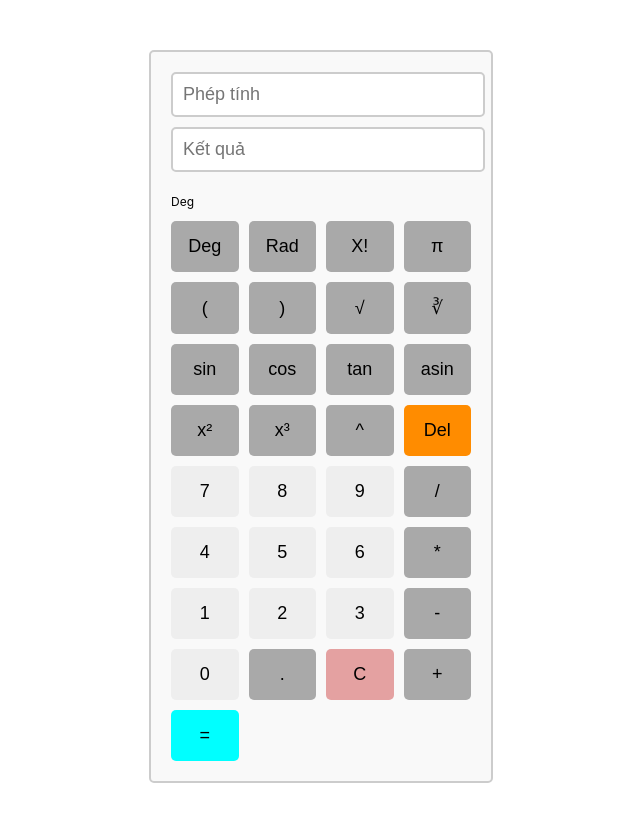
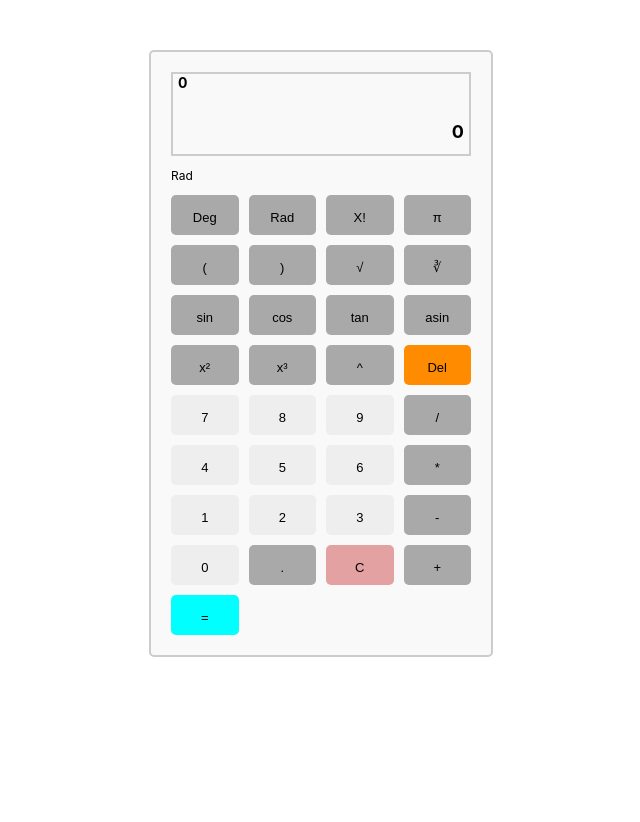
Before and after one commit to thind9xdev/scientific_calculator, a React (Create React App) app: page / in a window 1280 px wide. Shown: the top 822 px of the page, without its empty margins (319-959 px from the left). After the commit the page ends 800 px from the top, so only its background shows below. Built offline with nearby package versions, Linux system fonts and the light colour scheme.

Commit message:
fix: fix display

```diff
--- a/src/App.css
+++ b/src/App.css
@@ -6,8 +6,30 @@
   border-radius: 5px;
   background-color: #f9f9f9;
 }
+.input{
+  border: none;
+}
 .button_func{
   background-color: darkgray;
+
+}
+.resut_input{
+  padding-left: 5px;
+  font-size: 14px;
+  font-weight: bold;
+}
+.resut_output{
+  padding-top:  30px;
+  padding-right: 5px;
+  float: right;
+  font-size: 18px;
+  font-weight: bold;
+}
+.result_container{
+  border: 2px solid #ccc;
+  height: 80px;
+
+
 }
 .button_func_equal{
   background-color: aqua;
@@ -34,7 +56,11 @@ button {
   padding: 15px;
   border: none;
   border-radius: 5px;
-  font-size: 18px;
+  font-size: 13px;
+  width: 100%;
+  height: 40px;
+  font-size: 13px;
+  text-align: center;
   cursor: pointer;
   background-color: #eee;
 }
--- a/src/App.tsx
+++ b/src/App.tsx
@@ -16,24 +16,13 @@
 
 import React, { useState } from "react";
 import "./App.css";
-
+import { KeyBoard, SceenDisPlay } from "./components";
+import { factorial, rad } from "./utils";
 const App: React.FC = () => {
   const [input, setInput] = useState<string>("");
   const [output, setOutput] = useState<string>("");
-  const [isRad, setIsRad] = useState<boolean>(false);
+  const [isRad, setIsRad] = useState<boolean>(true);
   const [isError, setIsError] = useState<boolean>(false);
-
-  const rad = (degree: number) => {
-    return degree * (Math.PI / 180);
-  };
-
-  function factorial(n: number): number {
-    if (n === 0) {
-      return 1;
-    } else {
-      return n * factorial(n - 1);
-    }
-  }
 
   const handleClick = (value: string): void => {
     rad(0);
@@ -43,16 +32,16 @@ const App: React.FC = () => {
       C: "",
       sqrt: "√",
       cbrt: "∛",
-      sin: `Math.sin(${isRad ? "rad(" : ""}`,
-      cos: `Math.cos(${isRad ? "rad(" : ""}`,
-      tan: `Math.tan(${isRad ? "rad(" : ""}`,
-      asin: `Math.asinh(${isRad ? "rad(" : ""}`,
+      sin: `sin(`,
+      cos: `cos(`,
+      tan: `tan(`,
+      asin: `asin(`,
       "X!": "!",
       x: "x",
-      square: "**2",
-      cube: "**3",
+      square: "²",
+      cube: "³",
       power: "**",
-      π: "Math.PI",
+      π: "π",
       "(": "(",
       ")": ")",
     };
@@ -68,6 +57,8 @@ const App: React.FC = () => {
     setInput("");
     setOutput("");
   };
+
+
   const handleCalculate = (): void => {
     let expression: string = input;
 
@@ -80,12 +71,42 @@ const App: React.FC = () => {
     expression = expression.replace(/∛(\d+)/g, (_, number) => {
       return Math.cbrt(Number(number)).toString();
     });
+    expression = expression.replace(/π/g, Math.PI.toString());
+    expression = expression.replace(/sin\((\d+)\)/g, (_, number) => {
+      return isRad
+        ? Math.sin(Number(number)).toString()
+        : Math.sin(rad(Number(number))).toString()
+    });
 
-  expression = expression.replace(/(\d+)!/g, (_, number) => {
-    return factorial(Number(number)).toString();
-   });
+
+    expression = expression.replace(/cos\((\d+)\)/g, (_, number) => {
+      return isRad
+        ? Math.cos(Number(number)).toString()
+        : Math.cos(rad(Number(number))).toString();
+    });
+    expression = expression.replace(/tan\((\d+)\)/g, (_, number) => {
+      return isRad
+        ? Math.tan(Number(number)).toString()
+        : Math.tan(rad(Number(number))).toString();
+    });
+    expression = expression.replace(/asin\((\d+)\)/g, (_, number) => {
+      return isRad
+        ? Math.asin(Number(number)).toString()
+        : Math.asin(rad(Number(number))).toString();
+    });
+    expression = expression.replace(/(\d+)²/g, (_, number) => {
+      return Math.pow(Number(number), 2).toString();
+    });
+    expression = expression.replace(/(\d+)³/g, (_, number) => {
+      return Math.pow(Number(number), 3).toString();
+    });
+
+    expression = expression.replace(/(\d+)!/g, (_, number) => {
+      return factorial(Number(number)).toString();
+    });
 
     try {
+
       setOutput(eval(expression).toString());
       setIsError(false);
     } catch (error: any) {
@@ -96,139 +117,18 @@ const App: React.FC = () => {
 
   return (
     <div className="calculator">
-      <input
-        type="text"
-        className="input"
-        value={input}
-        placeholder="Phép tính"
-        readOnly
-      />
-      <input
-        type="text"
-        style={
-          isError
-            ? {
-                fontSize: "13px",
-                color: "red",
-              }
-            : {}
-        }
-        className="output"
-        value={output}
-        placeholder="Kết quả"
-        readOnly
-      />
+      <SceenDisPlay input={input} isError={isError} output={output} />
+
       <p style={{ fontSize: "12px" }} className="model">
         {isRad ? "Rad" : "Deg"}
       </p>
-      <div className="buttons">
-        <button className="button_func" onClick={() => setIsRad(false)}>
-          Deg
-        </button>
-        <button className="button_func" onClick={() => setIsRad(true)}>
-          Rad
-        </button>
-        <button className="button_func" onClick={() => handleClick("X!")}>
-          X!
-        </button>
-        <button className="button_func" onClick={() => handleClick("π")}>
-          {" "}
-          π
-        </button>
-        <button className="button_func" onClick={() => handleClick("(")}>
-          (
-        </button>
-        <button className="button_func" onClick={() => handleClick(")")}>
-          )
-        </button>
-        <button className="button_func" onClick={() => handleClick("sqrt")}>
-          √
-        </button>
-        <button className="button_func" onClick={() => handleClick("cbrt")}>
-          ∛
-        </button>
-        <button className="button_func" onClick={() => handleClick("sin")}>
-          sin
-        </button>
-        <button className="button_func" onClick={() => handleClick("cos")}>
-          cos
-        </button>
-        <button className="button_func" onClick={() => handleClick("tan")}>
-          tan
-        </button>
-        <button className="button_func" onClick={() => handleClick("asin")}>
-          asin
-        </button>
-        {/* <button onClick={() => handleClick("x")}>x</button> */}
-        <button className="button_func" onClick={() => handleClick("square")}>
-          x²
-        </button>
-        <button className="button_func" onClick={() => handleClick("cube")}>
-          x³
-        </button>
-        <button className="button_func" onClick={() => handleClick("power")}>
-          ^
-        </button>
-        {/* <button style={{backgroundColor:"green"}} onClick={() => handleClickMenu()}>menu</button>  */}
-        <button
-          style={{ backgroundColor: "darkorange" }}
-          onClick={() => handleDelete()}
-        >
-          Del
-        </button>{" "}
-
-        <button className="button_number" onClick={() => handleClick("7")}>
-          7
-        </button>
-        <button className="button_number" onClick={() => handleClick("8")}>
-          8
-        </button>
-        <button className="button_number" onClick={() => handleClick("9")}>
-          9
-        </button>
-        <button className="button_func" onClick={() => handleClick("/")}>
-          /
-        </button>
-        <button className="button_number" onClick={() => handleClick("4")}>
-          4
-        </button>
-        <button className="button_number" onClick={() => handleClick("5")}>
-          5
-        </button>
-        <button className="button_number" onClick={() => handleClick("6")}>
-          6
-        </button>
-        <button className="button_func" onClick={() => handleClick("*")}>
-          *
-        </button>
-        <button className="button_number" onClick={() => handleClick("1")}>
-          1
-        </button>
-        <button className="button_number" onClick={() => handleClick("2")}>
-          2
-        </button>
-        <button className="button_number" onClick={() => handleClick("3")}>
-          3
-        </button>
-        <button className="button_func" onClick={() => handleClick("-")}>
-          -
-        </button>
-        <button className="button_number" onClick={() => handleClick("0")}>
-          0
-        </button>
-        <button className="button_func" onClick={() => handleClick(".")}>
-          .
-        </button>
-        <button className="button_func_del" onClick={() =>  handleDeleteAll()}>
-          C
-        </button>
-        <button className="button_func" onClick={() => handleClick("+")}>
-          +
-        </button>
-        <button className="button_func_equal" onClick={() => handleCalculate()}>
-          =
-        </button>
-      </div>
+      <KeyBoard
+        handleCalculate={handleCalculate}
+        handleClick={handleClick}
+        handleDelete={handleDelete}
+        handleDeleteAll={handleDeleteAll}
+        setIsRad={setIsRad}
+      />
     </div>
   );
 };
--- /dev/null
+++ b/src/components/KeyBoard/index.tsx
@@ -0,0 +1,121 @@
+interface KeyBoardProps {
+  setIsRad: (isRad: boolean) => void;
+  handleClick: (key: string) => void;
+  handleDelete:()=>void;
+  handleDeleteAll:()=>void;
+  handleCalculate:()=>void
+}
+const KeyBoard = ({ setIsRad, handleClick,handleDelete,handleCalculate,handleDeleteAll }: KeyBoardProps) => {
+  return (
+    <>
+      <div className="buttons">
+        <button className="button_func" onClick={() => setIsRad(false)}>
+          Deg
+        </button>
+        <button className="button_func" onClick={() => setIsRad(true)}>
+          Rad
+        </button>
+        <button className="button_func" onClick={() => handleClick("X!")}>
+          X!
+        </button>
+        <button className="button_func" onClick={() => handleClick("π")}>
+          {" "}
+          π
+        </button>
+        <button className="button_func" onClick={() => handleClick("(")}>
+          (
+        </button>
+        <button className="button_func" onClick={() => handleClick(")")}>
+          )
+        </button>
+        <button className="button_func" onClick={() => handleClick("sqrt")}>
+          √
+        </button>
+        <button className="button_func" onClick={() => handleClick("cbrt")}>
+          ∛
+        </button>
+        <button className="button_func" onClick={() => handleClick("sin")}>
+          sin
+        </button>
+        <button className="button_func" onClick={() => handleClick("cos")}>
+          cos
+        </button>
+        <button className="button_func" onClick={() => handleClick("tan")}>
+          tan
+        </button>
+        <button className="button_func" onClick={() => handleClick("asin")}>
+          asin
+        </button>
+        {/* <button onClick={() => handleClick("x")}>x</button> */}
+        <button className="button_func" onClick={() => handleClick("square")}>
+          x²
+        </button>
+        <button className="button_func" onClick={() => handleClick("cube")}>
+          x³
+        </button>
+        <button className="button_func" onClick={() => handleClick("power")}>
+          ^
+        </button>
+        {/* <button style={{backgroundColor:"green"}} onClick={() => handleClickMenu()}>menu</button>  */}
+        <button
+          style={{ backgroundColor: "darkorange" }}
+          onClick={() => handleDelete()}
+        >
+          Del
+        </button>{" "}
+        <button className="button_number" onClick={() => handleClick("7")}>
+          7
+        </button>
+        <button className="button_number" onClick={() => handleClick("8")}>
+          8
+        </button>
+        <button className="button_number" onClick={() => handleClick("9")}>
+          9
+        </button>
+        <button className="button_func" onClick={() => handleClick("/")}>
+          /
+        </button>
+        <button className="button_number" onClick={() => handleClick("4")}>
+          4
+        </button>
+        <button className="button_number" onClick={() => handleClick("5")}>
+          5
+        </button>
+        <button className="button_number" onClick={() => handleClick("6")}>
+          6
+        </button>
+        <button className="button_func" onClick={() => handleClick("*")}>
+          *
+        </button>
+        <button className="button_number" onClick={() => handleClick("1")}>
+          1
+        </button>
+        <button className="button_number" onClick={() => handleClick("2")}>
+          2
+        </button>
+        <button className="button_number" onClick={() => handleClick("3")}>
+          3
+        </button>
+        <button className="button_func" onClick={() => handleClick("-")}>
+          -
+        </button>
+        <button className="button_number" onClick={() => handleClick("0")}>
+          0
+        </button>
+        <button className="button_func" onClick={() => handleClick(".")}>
+          .
+        </button>
+        <button className="button_func_del" onClick={() => handleDeleteAll()}>
+          C
+        </button>
+        <button className="button_func" onClick={() => handleClick("+")}>
+          +
+        </button>
+        <button className="button_func_equal" onClick={() => handleCalculate()}>
+          =
+        </button>
+      </div>
+    </>
+  );
+};
+export default KeyBoard;
--- /dev/null
+++ b/src/components/SceenDisPlay/index.tsx
@@ -0,0 +1,19 @@
+import { formattedNumber } from "../../utils";
+
+interface SceenDisPlayProps {
+  input: string;
+  output: string;
+  isError: boolean;
+}
+const SceenDisPlay = ({ input, isError, output, }: SceenDisPlayProps) => {
+  return (
+    <>
+      <div className="result_container">
+        <div className="resut_input">{input ? input :0 }</div>
+        <div className="resut_output">{isError ? output : formattedNumber(Number(output))}</div>
+      </div>
+
+    </>
+  );
+};
+export default SceenDisPlay;
--- /dev/null
+++ b/src/components/index.tsx
@@ -0,0 +1,2 @@
+export { default as KeyBoard } from "./KeyBoard";
+export { default as SceenDisPlay } from "./SceenDisPlay";
--- /dev/null
+++ b/src/utils/index.tsx
@@ -0,0 +1,19 @@
+
+export const rad = (degree: number) => {
+    return degree * (Math.PI / 180);
+  };
+
+ export function factorial(n: number): number {
+    if (n === 0) {
+      return 1;
+    } else {
+      return n * factorial(n - 1);
+    }
+  }
+  export const formattedNumber = (num: number) => {
+    if (isNaN(num)) {
+      return 0;
+    }
+    const numberFormat = new Intl.NumberFormat("en-US").format(num);
+    return numberFormat;
+  };
--- a/tsconfig.json
+++ b/tsconfig.json
@@ -6,6 +6,7 @@
       "dom.iterable",
       "esnext"
     ],
+    "baseUrl": ".",
     "allowJs": true,
     "skipLibCheck": true,
     "esModuleInterop": true,
```
